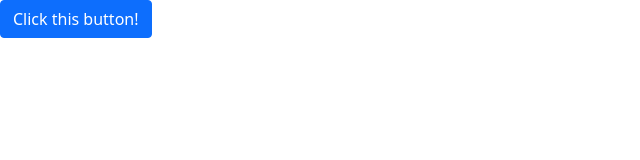
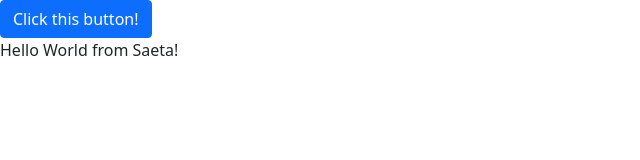
Before and after one commit to jgalvezwilson/saetanews, a plain HTML site: page index.html in a window 1280 px wide. Shown: the whole page, without its empty margins (0-640 px from the left). Drawn offline with nearby package versions, Linux system fonts and the light colour scheme.

Commit message:
Update index.html

```diff
--- a/index.html
+++ b/index.html
@@ -7,6 +7,7 @@
 
     <body>
         <button type="button" class="btn btn-primary">Click this button!</button>
+        <p>Hello World from Saeta!</p>
         <script src="https://cdn.jsdelivr.net/npm/bootstrap@5.1.3/dist/css/bootstrap.min.js"></script>
 
     </body>
```
